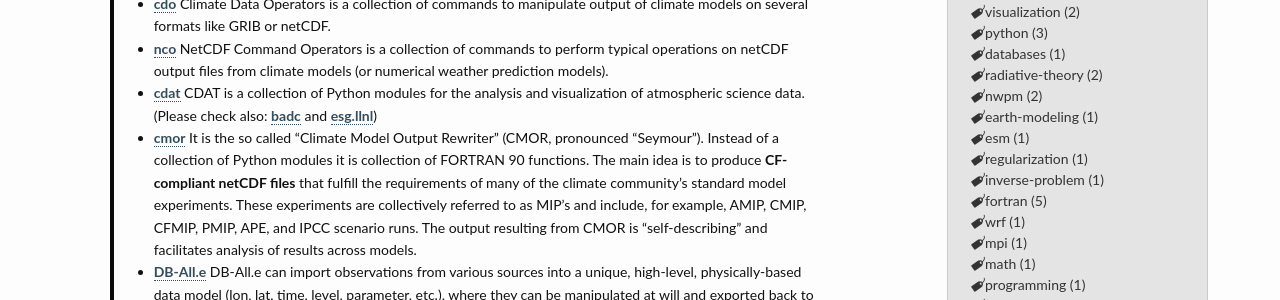
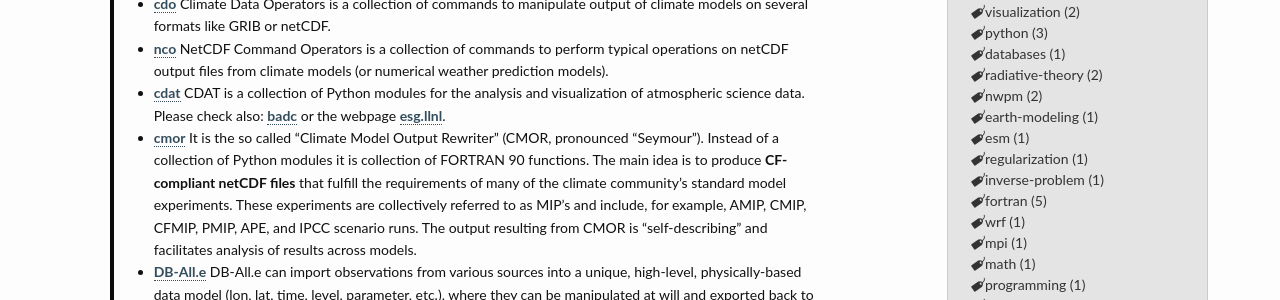
Before and after one commit to RCHG/rchg.github.io, a Jekyll site: the page built from _posts/2016-02-07-Meteorology-Software.md, in a window 1280 px wide. Shown: the part 627-927 px from the top of the page. Built offline with Jekyll 4.4.1, drawn with Linux system fonts in a browser that asks for light colours.

Commit message:
Update 2016-02-07-Meteorology-Software.md

```diff
--- a/_posts/2016-02-07-Meteorology-Software.md
+++ b/_posts/2016-02-07-Meteorology-Software.md
@@ -30,7 +30,7 @@
 
 - [cdo](https://code.zmaw.de/projects/cdo) Climate Data Operators is a collection of commands to manipulate output of climate models on several formats like GRIB or netCDF.
 - [nco](http://nco.sourceforge.net/) NetCDF Command Operators is a collection of commands to perform typical operations on netCDF output files from climate models (or numerical weather prediction models).
-- [cdat](http://sourceforge.net/projects/cdat/) CDAT is a collection of Python modules for the analysis and visualization of atmospheric science data. (Please check also: [badc](https://badc.nerc.ac.uk/help/software/cdat/) and [esg.llnl]( http://esg.llnl.gov/cdat))
+- [cdat](http://sourceforge.net/projects/cdat/) CDAT is a collection of Python modules for the analysis and visualization of atmospheric science data. Please check also: [badc](https://badc.nerc.ac.uk/help/software/cdat/) or the webpage [esg.llnl]( http://esg.llnl.gov/cdat).
 - [cmor](http://www-pcmdi.llnl.gov/software-portal/cmor/documentation) It is the so called "Climate Model Output Rewriter" (CMOR, pronounced "Seymour"). Instead of a collection of Python modules it is collection of FORTRAN 90 functions. The main idea is to produce **CF-compliant netCDF files** that fulfill the requirements of many of the climate community's standard model experiments. These experiments are collectively referred to as MIP's and include, for example, AMIP, CMIP, CFMIP, PMIP, APE, and IPCC scenario runs. The output resulting from CMOR is "self-describing" and facilitates analysis of results across models.
 - [DB-All.e](http://www.arpa.emr.it/dettaglio_documento.asp?id=514&idlivello=64) DB-All.e can import observations from various sources into a unique, high-level, physically-based data model (lon, lat, time, level, parameter, etc.), where they can be manipulated at will and exported back to BUFR or CREX messages.
 {:.smallquote}
@@ -52,6 +52,5 @@
 - [Zygrib](http://www.zygrib.org/)
 {:.smallquote}
 
-
 <small markdown="1">[Up to table of contents](#toc)</small>
 {: .text-right }
```
